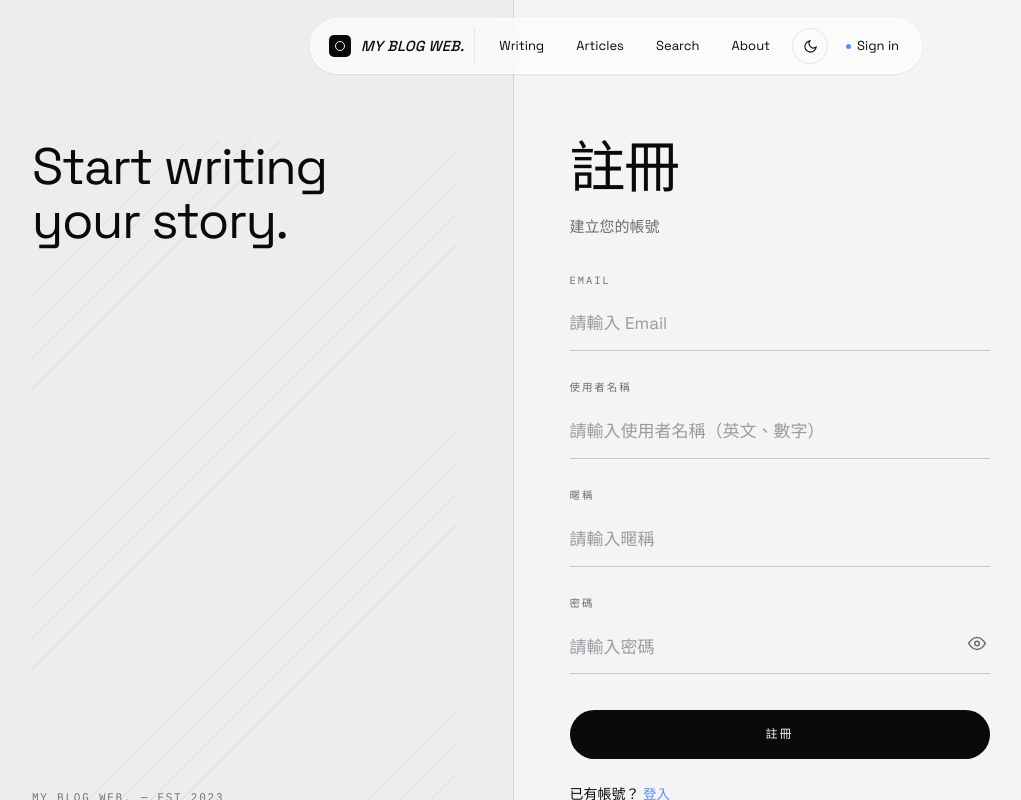
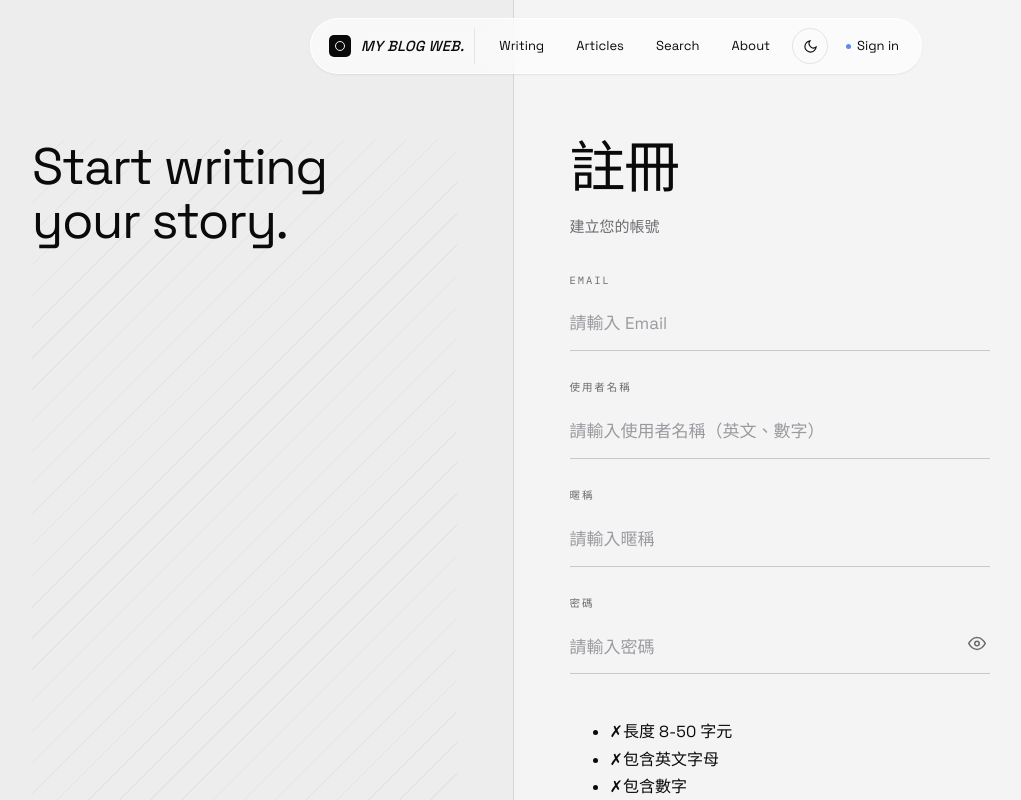
Before and after one commit to tommot20077/blog-web-v2-front-end, a Vue app: page /register in a window 1280 px wide. Shown: the top 800 px of the page, without its empty margins (24-1045 px from the left). Built offline with nearby package versions, Linux system fonts and the light colour scheme; no server answers.

Commit message:
feat(auth): RegisterView 對齊新密碼政策
password rule 從 minLength 改 pattern (含字母+數字、min 8)。
加上 PasswordRulesChecklist 即時顯示三條規則。

```diff
--- a/src/views/RegisterView.vue
+++ b/src/views/RegisterView.vue
@@ -7,6 +7,7 @@ import { useToast } from '../composables/useToast';
 import AuthFormLayout from '../components/auth/AuthFormLayout.vue';
 import FormField from '../components/ui/FormField.vue';
 import PasswordStrengthMeter from '../components/auth/PasswordStrengthMeter.vue';
+import PasswordRulesChecklist from '../components/auth/PasswordRulesChecklist.vue';
 
 const router = useRouter();
 const authStore = useAuthStore();
@@ -42,7 +43,11 @@ const { errors, validateForm, getPasswordStrength } = useFormValidation<{
   ],
   password: [
     { type: 'required', message: '請輸入密碼' },
-    { type: 'minLength', message: '密碼最少需要 8 個字元', params: { min: 8 } },
+    {
+      type: 'pattern',
+      message: '密碼須為 8-50 字元，且包含至少一個英文字母及一個數字',
+      params: { pattern: /^(?=.*[A-Za-z])(?=.*\d).{8,50}$/ },
+    },
   ],
 });
 
@@ -126,6 +131,7 @@ async function handleSubmit() {
         :disabled="isLoading"
       />
 
+      <PasswordRulesChecklist :password="password" />
       <PasswordStrengthMeter :strength="passwordStrength" />
 
       <button
```
